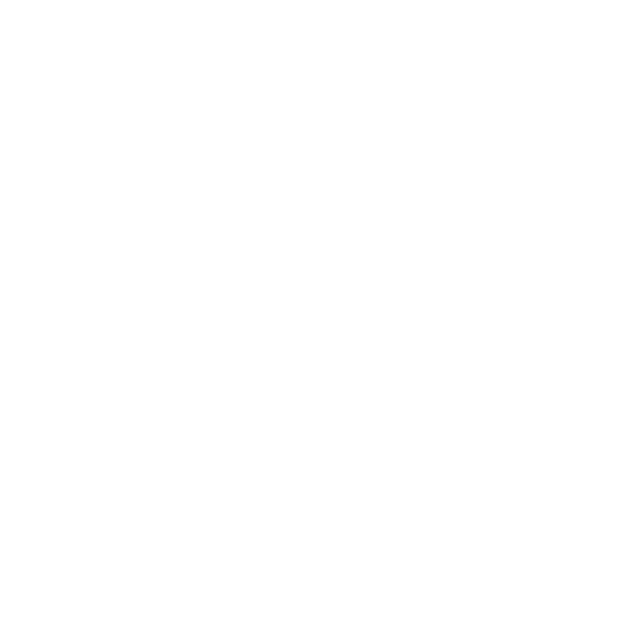
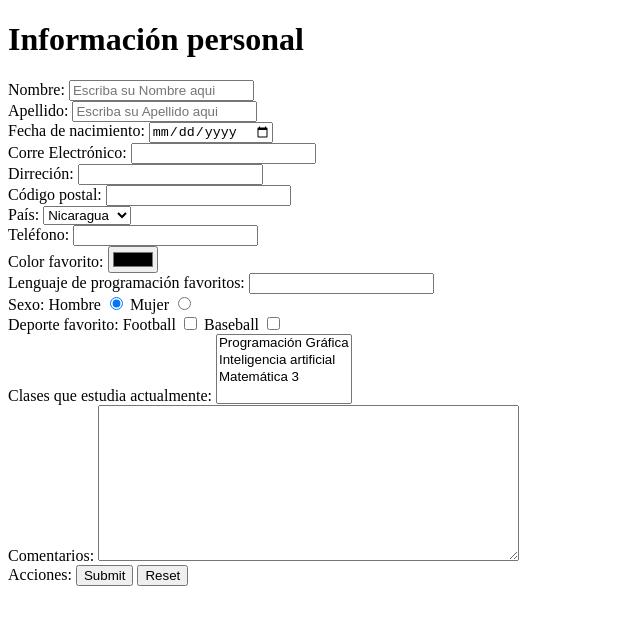
Before and after one commit to rag2310/GameStore, a plain HTML site: page index.html in a window 1280 px wide. Shown: the whole page, without its empty margins (0-640 px from the left). Drawn offline with Linux system fonts and the light colour scheme.

Commit message:
Formulario Ejemplo

```diff
--- a/index.html
+++ b/index.html
@@ -1,8 +1,91 @@
+<!--me sirve para definir el tipo de estandar que voy a usar para mi pagina -->
+<!doctype html>
 <html>
-<head>
-	<title>Hola HTML</title>
-</head>
-<body>
-
-</body>
+	<head>
+		<title>Pagina de Ejemplo</title>
+		<meta charset="utf-8"/>
+	</head>
+	<body>
+		<header>
+			<h1>Información personal</h1>
+		</header>
+		<form>
+			<div>
+				<label>Nombre: </label>
+				<input type="text" placeholder="Escriba su Nombre aqui"/>
+			</div>
+			<div>
+				<label>Apellido: </label>
+				<input type="text" placeholder="Escriba su Apellido aqui"/>
+			</div>
+			<div>
+				<label>Fecha de nacimiento: </label>
+				<input type="date"/>
+			</div>
+			<div>
+				<label>Corre Electrónico: </label>
+				<input type="email"/>
+			</div>
+			<div>
+				<label>Dirreción: </label>
+				<input type="text" maxlength=48 />
+			</div>
+			<div>
+				<label>Código postal:</label>
+				<input type="number" />
+			</div>
+			<div>
+				<label>País:</label>
+				<select>
+					<option value="nic">Nicaragua</option>
+					<option value="gua">Guatemala</option>
+					<option value="hon">Honduras</option>
+				</select>
+			</div>
+			<div>
+				<label>Teléfono:</label>
+				<input type="text" maxlength="8"/>
+			</div>
+			<div>
+				<label>Color favorito:</label>
+				<input type="color" />
+			</div>
+			<div>
+				<label>Lenguaje de programación favoritos:</label>
+				<input type="text" list="programacion" />
+				<datalist id="programacion">
+					<option value="csharp">C#</option>
+					<option value="python">Python</option>
+					<option value="java">Java</option>
+				</datalist>
+			</div>
+			<div>
+				<label>Sexo:</label>
+				Hombre <input value="1" checked="checked" name="sexo" type="radio" />
+				Mujer <input value="2" name="sexo" type="radio" />
+			</div>
+			<div>
+				<label>Deporte favorito:</label>
+				Football <input value="fb" type="checkbox"/>
+				Baseball <input value="bb" type="checkbox"/>
+			</div>
+			<div>
+				<label>Clases que estudia actualmente:</label>
+				<select multiple="multiple">
+					<option value="pg">Programación Gráfica</option>
+					<option value="ia">Inteligencia artificial</option>
+					<option value="mat">Matemática 3</option>
+				</select>
+			</div>
+			<div>
+				<label>Comentarios:</label>
+				<textarea rows="10" cols="50"></textarea>
+			</div>
+			<div>
+				<label>Acciones: </label>
+				<input type="submit" />
+				<input type="reset" />
+			</div>
+		</form>
+	</body>
 </html>
```
